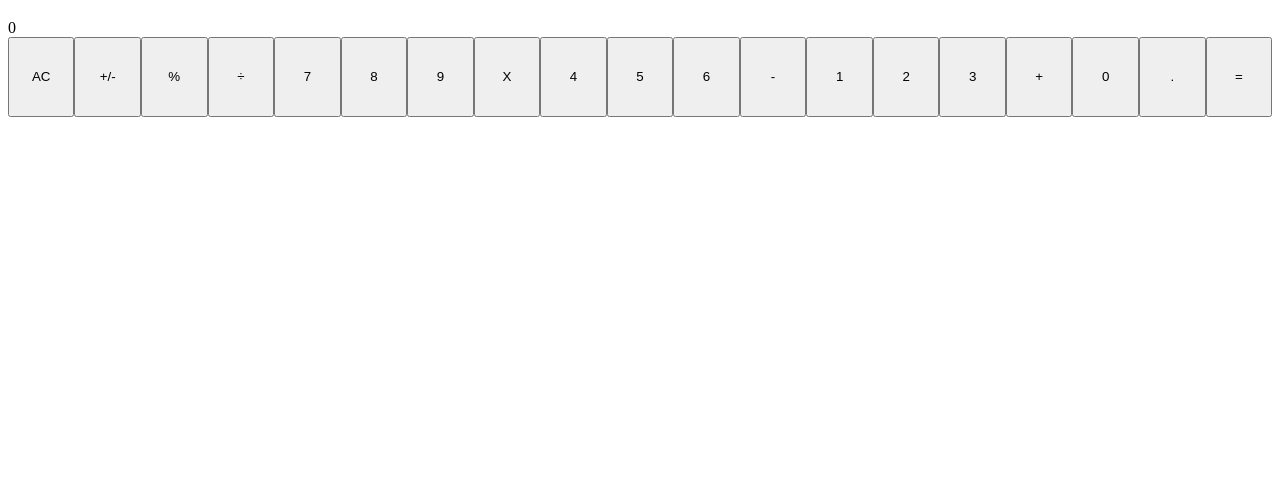
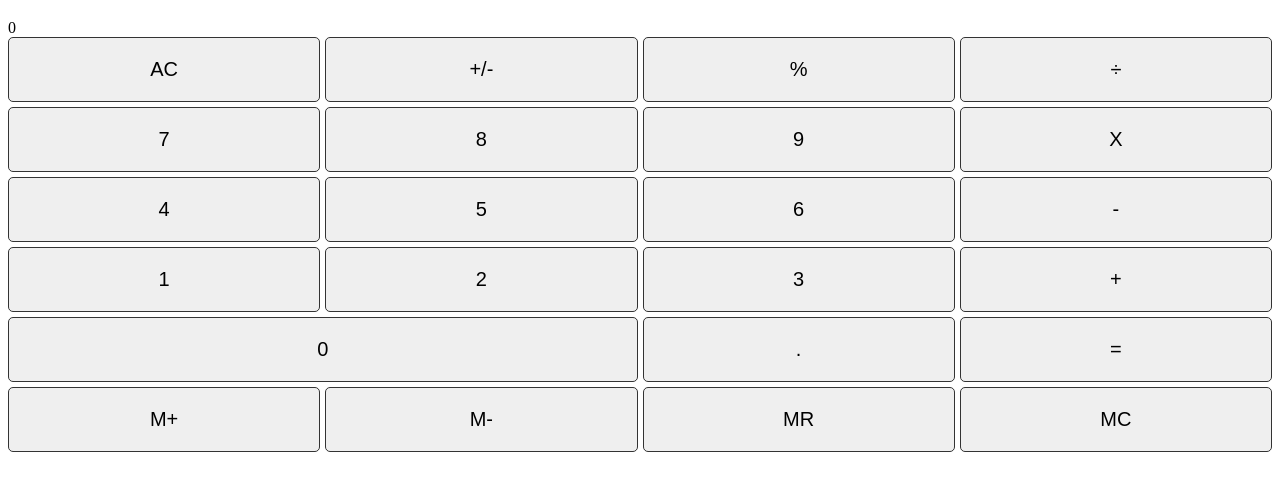
Before and after one commit to nomoneyrecord/Calculator-App, a plain HTML site: page index.html in a window 1280 px wide. Shown: the part 61-552 px from the top of the page. Drawn offline with Linux system fonts and the light colour scheme.

Commit message:
Just started with javacript and added basic css styling

```diff
--- a/index.html
+++ b/index.html
@@ -14,26 +14,30 @@
   </div>
     <div class="calculator">
       <div class="display">0</div>
-        <div class="all-buttons" id="buttons">
-          <button type="button" class="btns">AC</button>
-          <button type="button" class="btns">+/-</button>
-          <button type="button" class="btns">%</button>
-          <button type="button" class="btns">÷</button>
-          <button type="button" class="btns">7</button>
-          <button type="button" class="btns">8</button>
-          <button type="button" class="btns">9</button>
-          <button type="button" class="btns">X</button>
-          <button type="button" class="btns">4</button>
-          <button type="button" class="btns">5</button>
-          <button type="button" class="btns">6</button>
-          <button type="button" class="btns">-</button>
-          <button type="button" class="btns">1</button>
-          <button type="button" class="btns">2</button>
-          <button type="button" class="btns">3</button>
-          <button type="button" class="btns">+</button>
-          <button type="button" class="btns">0</button>
-          <button type="button" class="btns">.</button>
-          <button type="button" class="btns">=</button>
+        <div id="keys" class="all-buttons">
+          <button id="clear" type="button" class="btns">AC</button>
+          <button id="positive-negative" type="button" class="btns">+/-</button>
+          <button id="percent" type="button" class="btns">%</button>
+          <button id="divide" type="button" class="btns">÷</button>
+          <button id="operator" type="button" class="btns">7</button>
+          <button id="eight" type="button" class="btns">8</button>
+          <button id="nine" type="button" class="btns">9</button>
+          <button id="multiply" type="button" class="btns">X</button>
+          <button id="four" type="button" class="btns">4</button>
+          <button id="five" type="button" class="btns">5</button>
+          <button id="six" type="button" class="btns">6</button>
+          <button id="subract" type="button" class="btns">-</button>
+          <button id="one" type="button" class="btns">1</button>
+          <button id="two" type="button" class="btns">2</button>
+          <button id="three" type="button" class="btns">3</button>
+          <button id="add" type="button" class="btns">+</button>
+          <button id="zero" type="button" class="btns">0</button>
+          <button id="decimal" type="button" class="btns">.</button>
+          <button id="equals" type="button" class="btns">=</button>
+          <button id="addmem" type="button" class="btns">M+</button>
+          <button id="subtractmem" type="button" class="btns">M-</button>
+          <button id="recallmem" type="button" class="btns">MR</button>
+          <button id="clearmem" type="button" class="btns">MC</button>
         </div>
     </div>
   </div>
--- a/script.js
+++ b/script.js
@@ -0,0 +1,6 @@
+const display = document.querySelector('.display');
+const keys = document.querySelector('#keys');
+
+keys.addEventListener('click', e => {
+
+})
--- a/style.css
+++ b/style.css
@@ -1,15 +1,17 @@
-body {
-  align: center;
+.all-buttons {
+  display: grid;
+  grid-template-columns: repeat(4, 1fr);
+  grid-gap: 5px;
 }
 
 .btns {
-  height: 80px;
-  width: 80px;
-
+  padding: 20px;
+  font-size: 20px;
+  text-align: center;
+  border: 1px solid #333;
+  border-radius: 5px;
 }
 
-.all-buttons {
-  display: flex;
-  justify-content: center;
-  margin: 0 auto;
+#zero {
+  grid-column: 1 / 3;
 }
```
